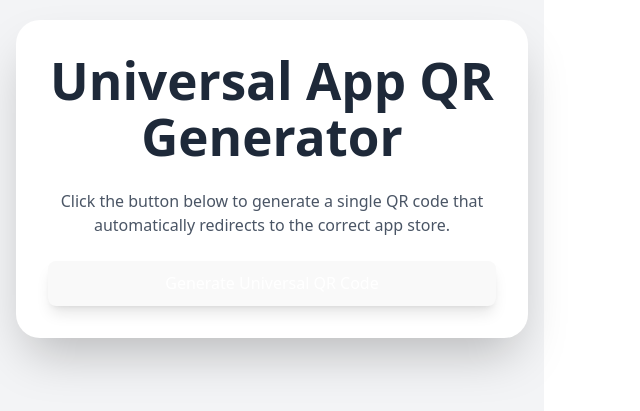
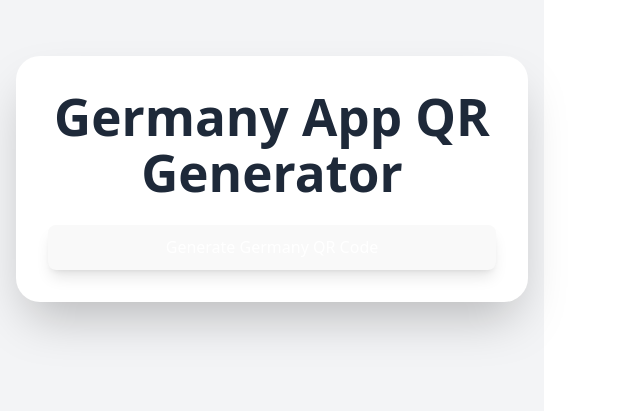
Before and after one commit to Vikashmehta0601/Qr-G-latest, a React (Vite) app: page / in a window 1280 px wide. Shown: the part 221-632 px from the top of the page, without its empty margins (0-640 px from the left). Built offline with nearby package versions, Linux system fonts and the light colour scheme.

Commit message:
Update App.jsx

```diff
--- a/src/App.jsx
+++ b/src/App.jsx
@@ -29,16 +29,16 @@ const App = () => {
     return (
         <div className="flex flex-col items-center justify-center min-h-screen bg-gray-100 p-4 font-sans text-center">
             <div className="bg-white rounded-3xl shadow-2xl p-8 max-w-lg w-full space-y-6">
-                <h1 className="text-3xl font-bold text-gray-800">Universal App QR Generator</h1>
-                <p className="text-gray-600">
+                <h1 className="text-3xl font-bold text-gray-800">Germany App QR Generator</h1>
+                {/* <p className="text-gray-600">
                     Click the button below to generate a single QR code that automatically redirects to the correct app store.
-                </p>
+                </p> */}
 
                 <button
                     onClick={handleGenerate}
                     className="w-full bg-blue-500 hover:bg-blue-600 text-white font-semibold py-3 px-6 rounded-full transition-colors duration-300 transform hover:scale-105 shadow-lg"
                 >
-                    Generate Universal QR Code
+                    Generate Germany QR Code
                 </button>
 
                 {showQRCode && (
```
